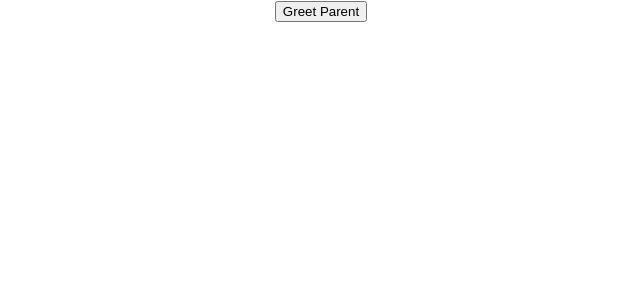
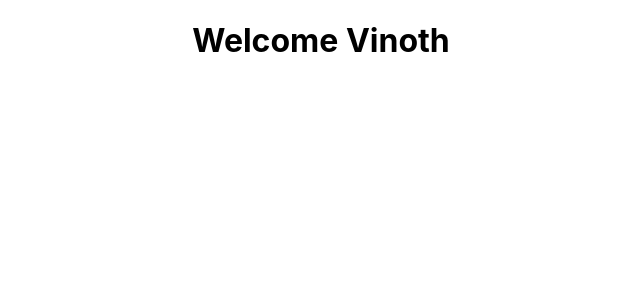
Before and after one commit to Vinoth6194/Reactcodev, a React (Create React App) app: page / in a window 1280 px wide. Shown: the top 300 px of the page, without its empty margins (319-959 px from the left). Built offline with nearby package versions, Linux system fonts and the light colour scheme.

Commit message:
if else 16

```diff
--- a/src/App.js
+++ b/src/App.js
@@ -12,6 +12,7 @@ import FunctionClick from './components/FunctionClick';
 import ClassClick from './components/ClassClick';
 import EventBind from './components/Eventbind';
 import Parent from './components/Parent';
+import UserGreeting from './components/UserGreeting';
 
 class App extends Component{
   render(){
@@ -20,8 +21,9 @@ class App extends Component{
        {/* <FunctionClick></FunctionClick>
        <ClassClick></ClassClick> */}
       {/* <EventBind></EventBind> */}
-       <Parent></Parent>
+       {/* <Parent></Parent> */}
        {/* <Counter></Counter> */}
+       <UserGreeting></UserGreeting>
        {/* <Message></Message> */}
        {/* <Greet name = "Vinothkumar" heroName = "Ranveer">
          <p>The Gully Boy</p>
--- /dev/null
+++ b/src/components/UserGreeting.js
@@ -0,0 +1,21 @@
+import React, { Component } from 'react'
+
+class UserGreeting extends Component {
+
+    constructor(){
+        super()
+        this.state = {
+            isLoggedIn : true
+        }
+    }
+    render()
+    {
+        if(this.state.isLoggedIn){
+            return (<div><h1>Welcome Vinoth</h1></div>)
+        } else {
+            return (<div><h1>Welcome Guest</h1></div>)
+        }
+    }
+}
+
+export default UserGreeting;
```
